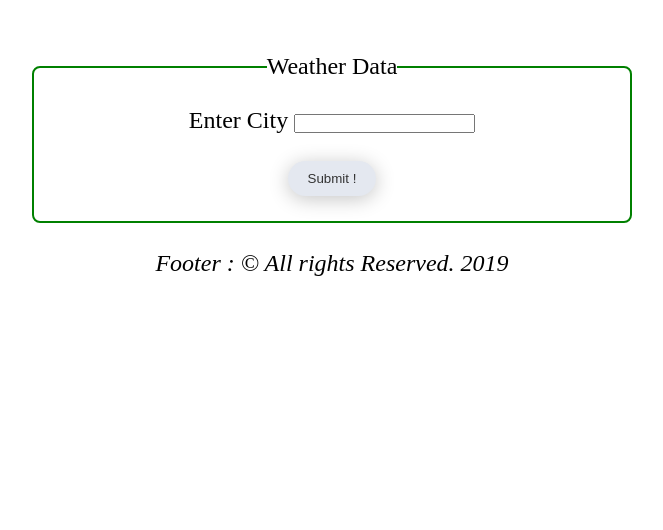
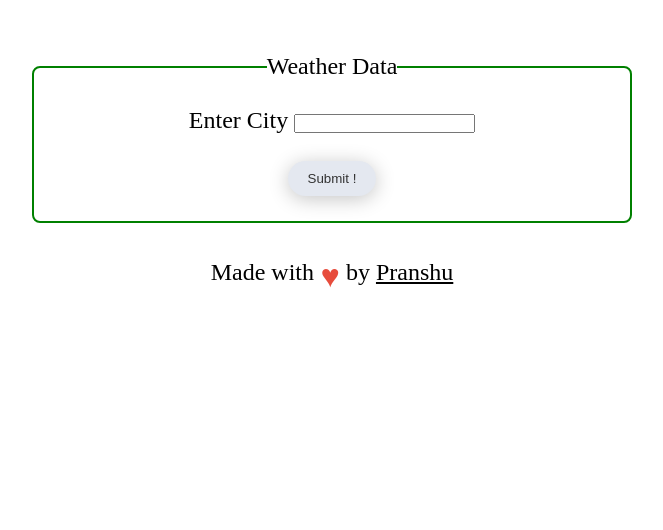
Before and after one commit to pranshukharkwal/weather-app, a PHP site: page / in a window 1280 px wide. Shown: the part 370-900 px from the top of the page, without its empty margins (308-971 px from the left). Run offline with PHP 8.4, Linux system fonts and the light colour scheme.

Commit message:
Added made with love

```diff
--- a/index.html
+++ b/index.html
@@ -70,6 +70,6 @@
       </div>
         <br>
       </div>
-  <footer> <em> Footer : © All rights Reserved. 2019  </em></footer>
+  <footer> Made with <span class="love">♥</span> by <a href="https://www.facebook.com/kharkwalpranshu>"> Pranshu </a> </footer>
 </body>
 </html>
--- a/styles.css
+++ b/styles.css
@@ -112,3 +112,31 @@ div.content
 html{
   font-size: 150%
 }
+
+
+.love {
+  display: inline-block;
+  position: relative;
+  top: .2em;
+  font-size: 1.4em;
+  color: #e74c3c;
+  -webkit-transform: scale(.9);
+  -moz-transform: scale(.9);
+  transform: scale(.9);
+  -webkit-animation: love .5s infinite linear alternate-reverse;
+  -moz-animation: love .5s infinite linear alternate-reverse;
+  animation: love .5s infinite linear alternate-reverse;
+}
+@-webkit-keyframes love {
+  to {-webkit-transform: scale(1.2);}
+}
+@-moz-keyframes love {
+  to {-moz-transform: scale(1.2);}
+}
+@keyframes love {
+  to {transform: scale(1.2);}
+}
+
+a{
+  color:black
+}
```
